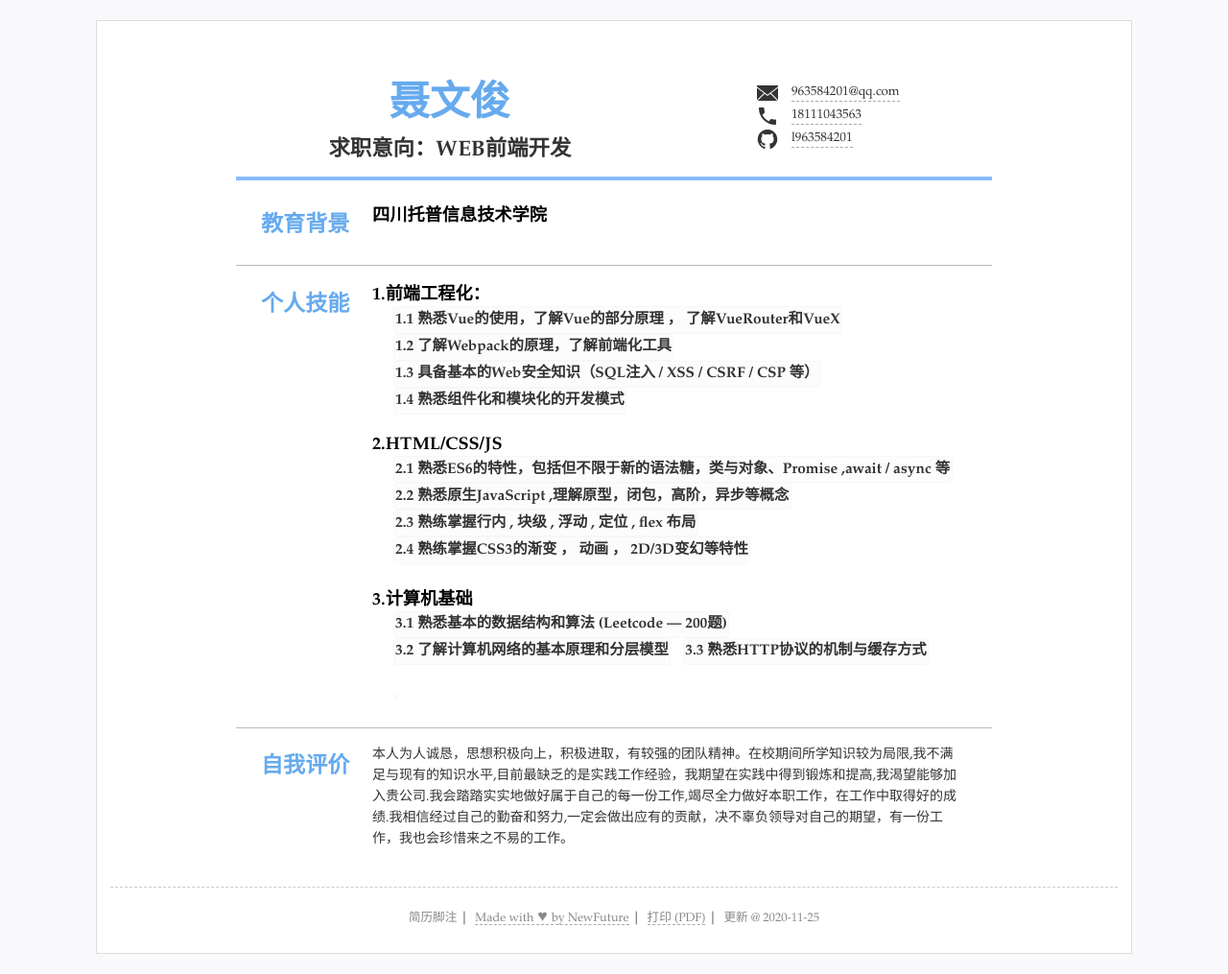
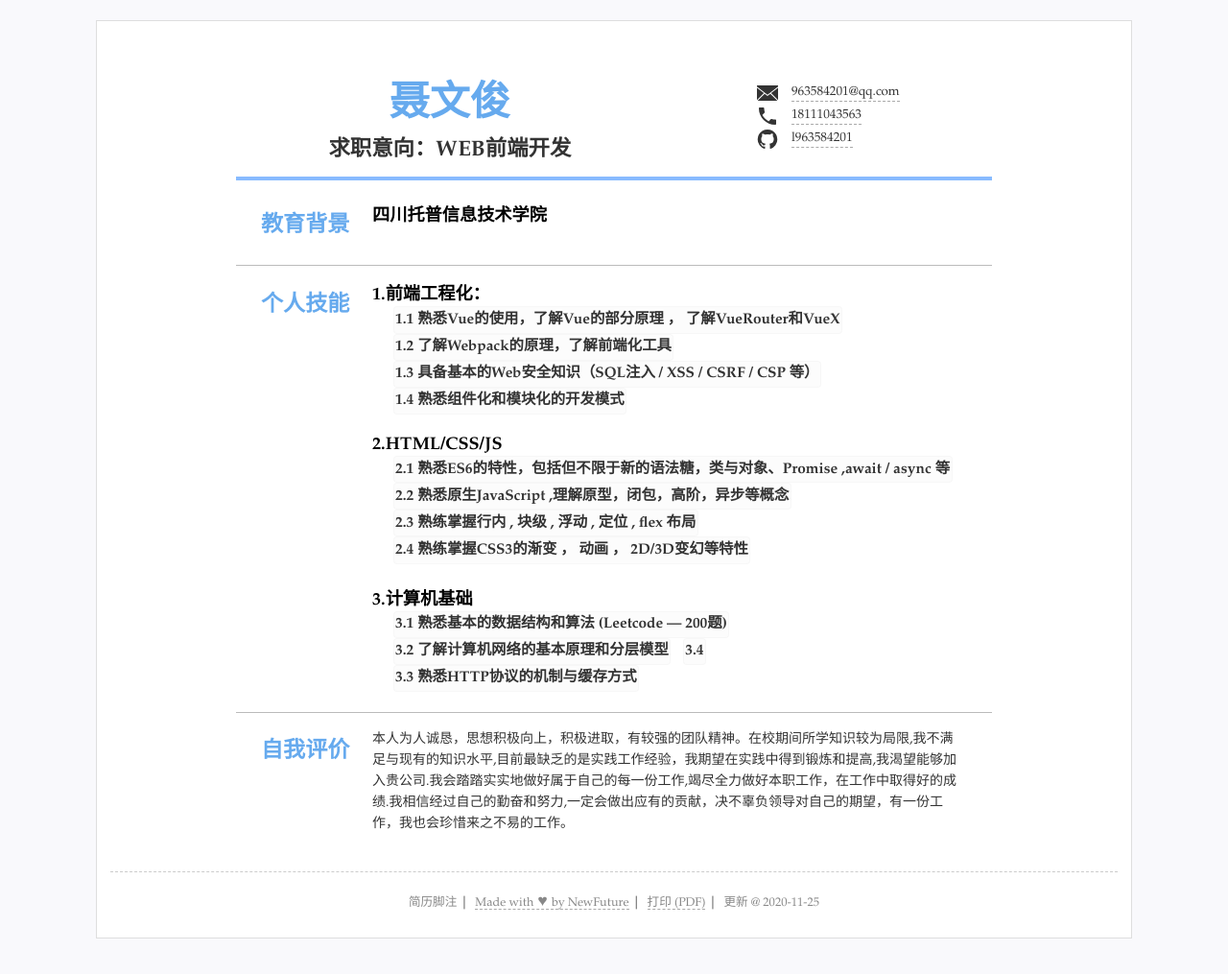
Before and after one commit to l963584201/CV, a Jekyll site: the page built from index.html, in a window 1280 px wide. Shown: the whole page at 96% size. Built offline with Jekyll 4.4.1, drawn with Linux system fonts in a browser that asks for light colours.

Commit message:
Update resume.yml

```diff
--- a/_data/resume.yml
+++ b/_data/resume.yml
@@ -54,10 +54,8 @@ main: #简历主要内容，
     items: #itmems 可以小块的方式显示
     - 3.1 熟悉基本的数据结构和算法 (Leetcode — 200题)
     - 3.2 了解计算机⽹络的基本原理和分层模型
+    - 3.4
     - 3.3 熟悉HTTP协议的机制与缓存⽅式
-  - title:
-    items:
-    -
 
 # - type: experience
 #   name: 经验
```
